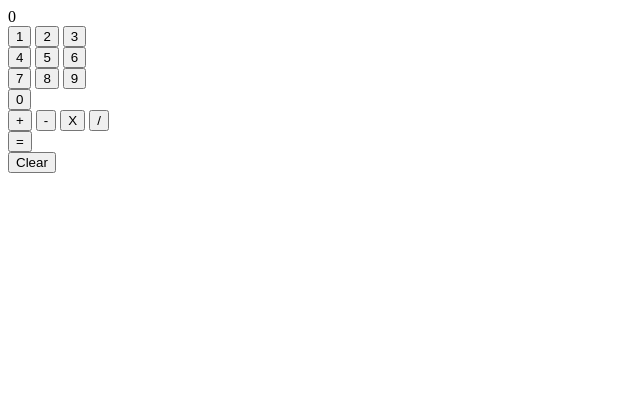
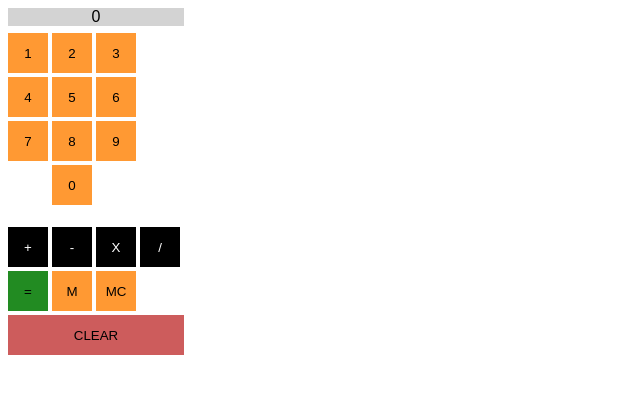
Before and after one commit to dhruvsahgal/Calculator, a plain HTML site: page index.html in a window 1280 px wide. Shown: the whole page, without its empty margins (0-640 px from the left). Drawn offline with Linux system fonts and the light colour scheme.

Commit message:
Added base of memeory feature

```diff
--- a/app.js
+++ b/app.js
@@ -4,6 +4,7 @@ var screenVal = 0;
 var operators = [];
 var joined = [];
 var realfinal =0 ;
+var memory = 0;
 
 
 
@@ -49,20 +50,16 @@ var equals = function () {
             switch (operators[i]){
                 case "+":
                     realfinal = realfinal + parseInt(values[j]);
-                    console.log(" final is " + final);
                     break;
                 case "-":
                     realfinal = realfinal - parseInt(values[j]);
                     i++;
-                    console.log(" final is " + final);
                     break;
                 case "*":
                     realfinal = realfinal * parseInt(values[j]);
-                    console.log(" final is " + final);
                     break;
                 case "/":
                     realfinal = realfinal / parseInt(values[j]);
-                    console.log(" final is " + final);
                     break;
                 default:
                     console.log("Something went wrong");
@@ -72,7 +69,11 @@ var equals = function () {
     console.log("real final is " + realfinal);
 
     document.getElementById("screen").innerHTML = realfinal;
+};
 
+var addMemory = function(){
+    memory = parseInt(temp.join(""));
+    console.log(memory);
 
 };
 var clear = function () {
--- a/index.html
+++ b/index.html
@@ -3,11 +3,13 @@
     <head>
     <meta http-equiv="Content-Type" content="text/html;charset=utf-8">
     <meta name="viewport" content="width=device-width, initial-scale=1.0">
+    <link rel="stylesheet" type="text/css" href="main.css">
     <title>A calculator</title>
 
     </head>
     <body>
         <div id="screen">0</div>
+        <div id="container">
             <button id="number" onclick="input(1)">1</button>
             <button id="number" onclick="input(2)">2</button>
             <button id="number" onclick="input(3)">3</button>
@@ -20,7 +22,8 @@
             <button id="number" onclick="input(8)">8</button>
             <button id="number" onclick="input(9)">9</button>
             <br>
-        <button id="number" onclick="input(0)">0</button>
+            <button id="zero" onclick="input(0)">0</button>
+        </div>
         <br>
         <button id="operator" onclick="operator('+')">+</button>
         <button id="operator" onclick="operator('-')">-</button>
@@ -28,8 +31,10 @@
         <button id="operator" onclick="operator('/')" >/</button>
         <br>
         <button id="equals" onclick="equals()" >=</button>
+        <button id="memory" onclick ="addMemory()">M</button>
+         <button id="memory" onclick ="clearMemeory()">MC</button>
         <br>
-        <button id="reset" onclick="clear()">Clear</button>
+        <button id="reset" onclick="clear()">CLEAR</button>
     </body>
 
     <script src=app.js></script>
--- /dev/null
+++ b/main.css
@@ -0,0 +1,41 @@
+button {
+    background-color: #FF9933;
+    box-shadow: none;
+    border: none;
+    width: 40px;
+    height: 40px;
+    margin: 2px 0px 2px ;
+    position: relative;
+    top: 5px;
+    bottom: 5px;
+    font-family: sans-serif;
+
+}
+#screen {
+    width: 176px;
+    background-color: lightgrey;
+    font-family: sans-serif;
+    text-align: center;
+}
+#container{
+    width: 176px;
+}
+#zero {
+    left: 44px;
+}
+#operator {
+    background-color: Black;
+    color: white;
+}
+#placeholder {
+    background-color: white;
+
+}
+#equals{
+    background-color: forestgreen;
+}
+
+#reset {
+    width: 176px;
+    background-color: indianred;
+}
```
Lines whose indentation alone changed are shown as unchanged.
